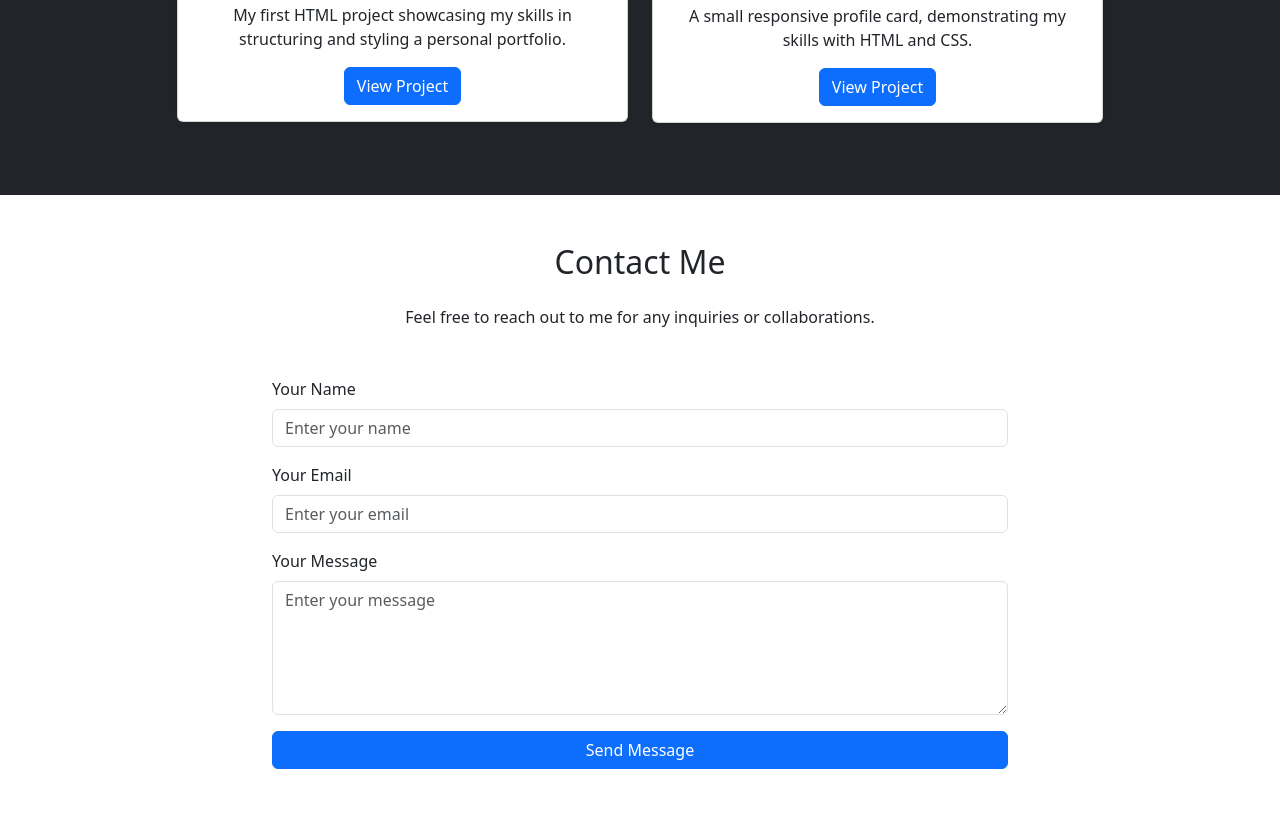
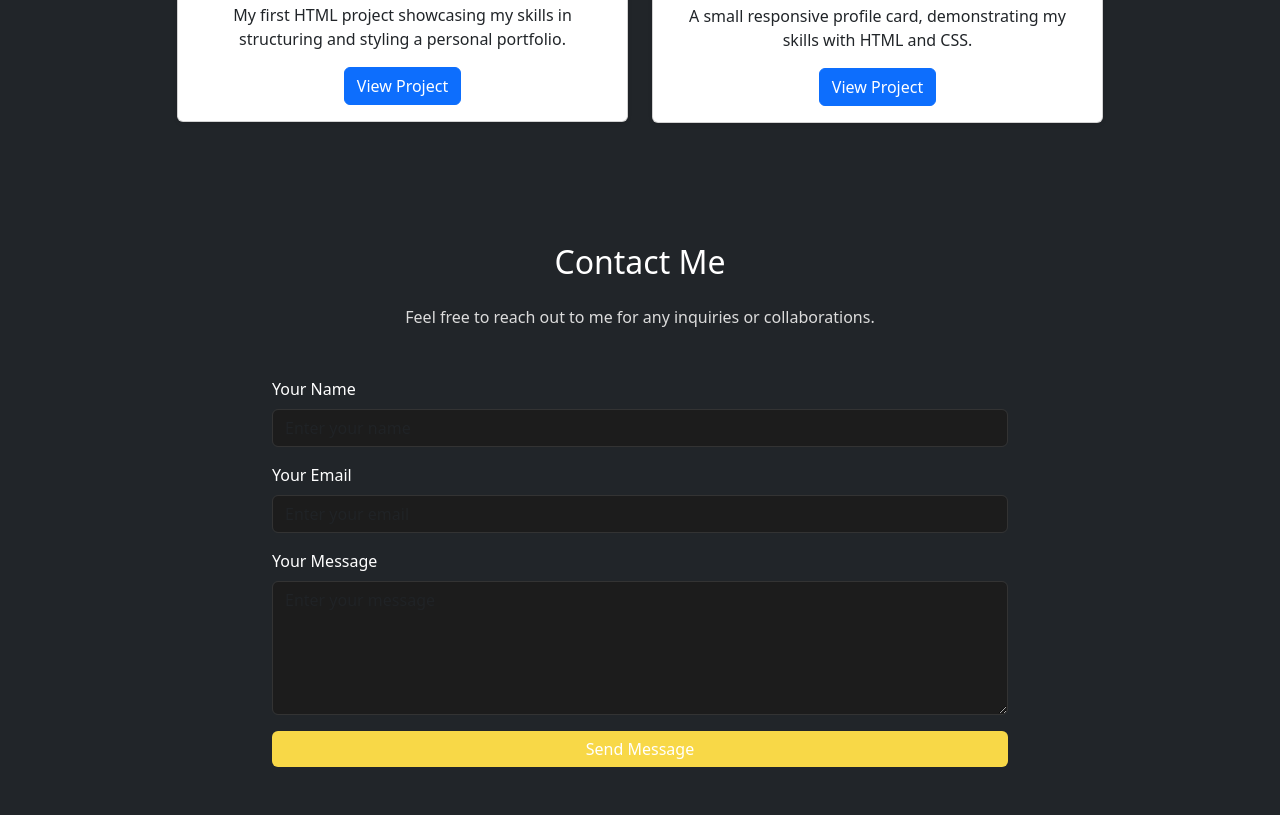
Before and after one commit to Subzero-beats-Scorpion/Portfolio-Project, a plain HTML site: page index.html in a window 1280 px wide. Shown: the part 1916-2733 px from the top of the page. Drawn offline with nearby package versions, Linux system fonts and the light colour scheme.

Commit message:
Fixed Contact section background color

```diff
--- a/styles.css
+++ b/styles.css
@@ -59,3 +59,44 @@ img.img-fluid:hover {
 .btn-primary:hover {
     background-color: #0056b3;
 }
+
+#skills h2, #projects h2 {
+    color: white; /* Setează textul alb doar pentru aceste titluri */
+}
+
+h5 {
+    color: white !important;
+}
+
+#contact {
+    background-color: #212529; /* Fundal întunecat, similar cu restul paginii */
+    color: white;
+  }
+
+  #contact h2 {
+    color: white;
+  }
+
+  #contact p {
+    color: #dcdcdc;
+  }
+
+  #contact .form-control {
+    background-color: #1c1c1c;
+    color: white;
+    border: 1px solid #333;
+  }
+
+  #contact .form-control:focus {
+    border-color: #f8d847;
+    box-shadow: 0 0 5px rgba(248, 216, 71, 0.5);
+  }
+
+  #contact .btn-primary {
+    background-color: #f8d847;
+    border: none;
+  }
+
+  #contact .btn-primary:hover {
+    background-color: #ffd700;
+  }
```
Also changed, not shown: 1 other file.
